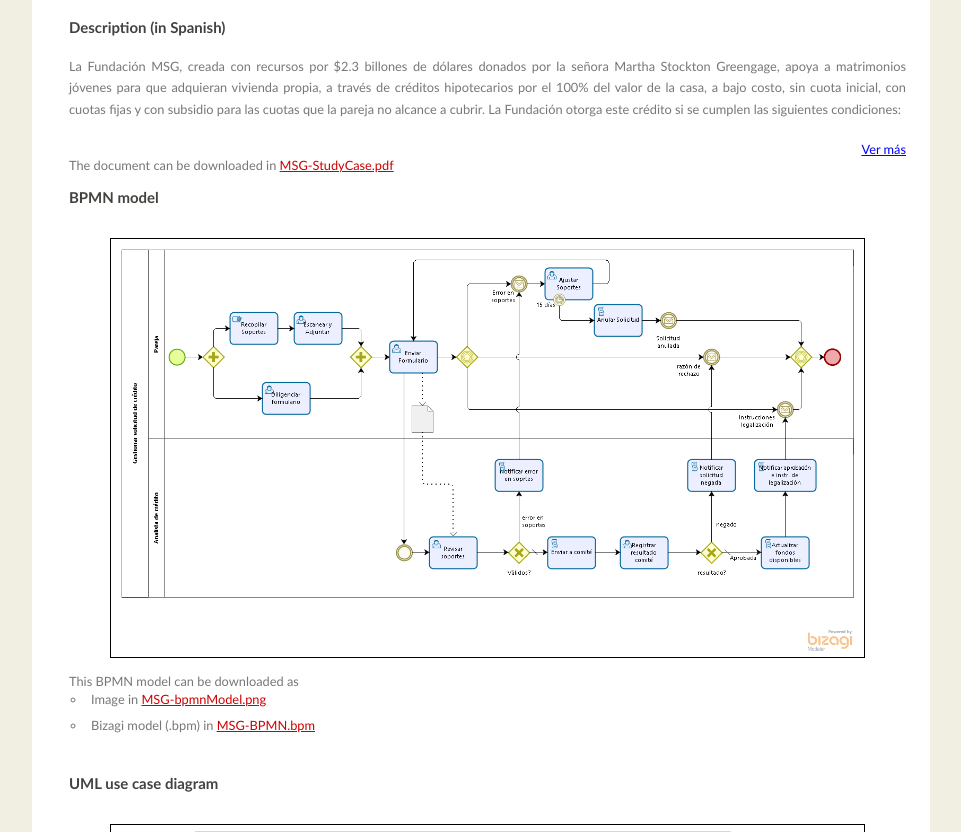
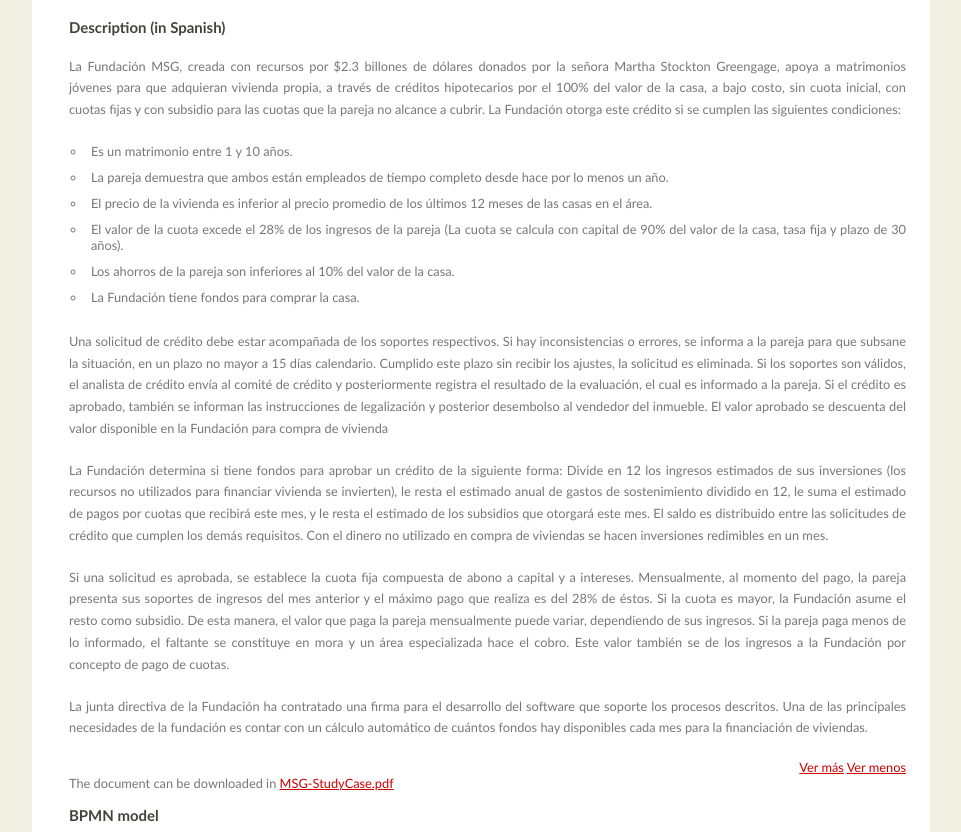
Before and after one commit to olvegam/esdebp-c3-oa, a plain HTML site: page index.html in a window 1280 px wide. Shown: the part 898-1730 px from the top of the page, without its empty margins (159-1120 px from the left). Drawn offline with Linux system fonts and the light colour scheme.

Commit message:
Update index.html

```diff
--- a/index.html
+++ b/index.html
@@ -70,7 +70,7 @@
                             valor de la casa, a bajo costo, sin cuota inicial, con cuotas fijas y con
                             subsidio para las cuotas que la pareja no alcance a cubrir. La Fundación
                             otorga este crédito si se cumplen las siguientes condiciones:
-                            <div class="completText">
+                            <div class="completText1">
                                 <ul>
                                     <li>Es un matrimonio entre 1 y 10 años.</li>
                                     <li>La pareja demuestra que ambos están empleados de tiempo completo
@@ -125,8 +125,8 @@
                             </div>
                         </p>
                         <div style="margin-top: -20px" align="right">
-                        	<a id="verMas" onclick="verMas();">Ver más</a>
-                        	<a id="verMenos" onclick="verMenos();">Ver menos</a>
+                        	<a id="verMas1" onclick="verMas(1);">Ver más</a>
+                        	<a id="verMenos1" onclick="verMenos(1);">Ver menos</a>
                         </div>
 <!--
                             <i class="glyphicon glyphicon-save-file"></i>
@@ -178,7 +178,7 @@
                         código de barras, una impresora y un software para realizar
                         su función más básica que es registrar las ventas y apoyar la
                         administración de la tienda.
-                        <div class="completText">
+                        <div class="completText2">
                             <p>
                                 Las ventas
 
@@ -237,8 +237,8 @@
                         </div>
                     </p>
                     <div style="margin-top: -20px" align="right">
-                       	<a id="verMas" onclick="verMas();">Ver más</a>
-                       	<a id="verMenos" onclick="verMenos();">Ver menos</a>
+                       	<a id="verMas2" onclick="verMas(2);">Ver más</a>
+                       	<a id="verMenos2" onclick="verMenos(2);">Ver menos</a>
                     </div>
 <!--                <p>
         <p>
```
